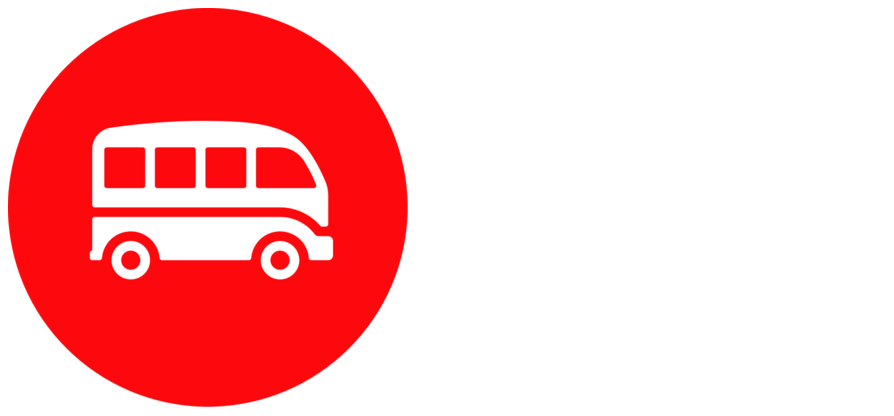
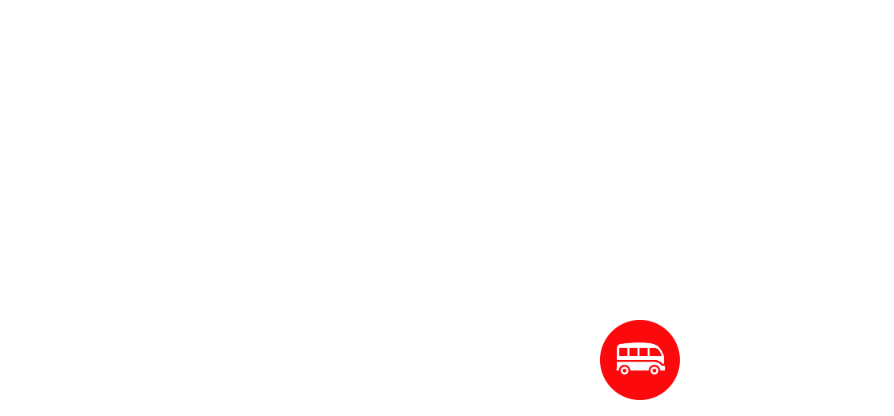
Before and after one commit to bentorama/git-101, a plain HTML site: page index.html in a window 1280 px wide. Shown: the top 416 px of the page, without its empty margins (0-894 px from the left). Drawn offline with Linux system fonts and the light colour scheme.

Commit message:
Centered the logo

```diff
--- a/index.html
+++ b/index.html
@@ -1,10 +1,13 @@
 <!DOCTYPE html>
 <html>
 <head>
+	<link rel="stylesheet" type="text/css" href="style.css">
 	<title></title>
 </head>
 <body>
-	<img src="lewagon-circle.png" alt="">
-	<h1>Coming soon.... Le Wagon</h1>
+	<div id="container">
+		<img id="logo" src="lewagon-circle.png" alt="">
+		<h1>Coming soon.... Le Wagon</h1>
+	</div>
 </body>
 </html>
--- /dev/null
+++ b/style.css
@@ -0,0 +1,15 @@
+body {
+	margin: 0;
+	font-family: Helvetica;
+}
+#logo {
+	height: 80px;
+	width: 80px;
+}
+#container {
+	display: flex;
+	align-items: center;
+	justify-content: center;
+	height: 100vh;
+	flex-direction: column;
+}
```
